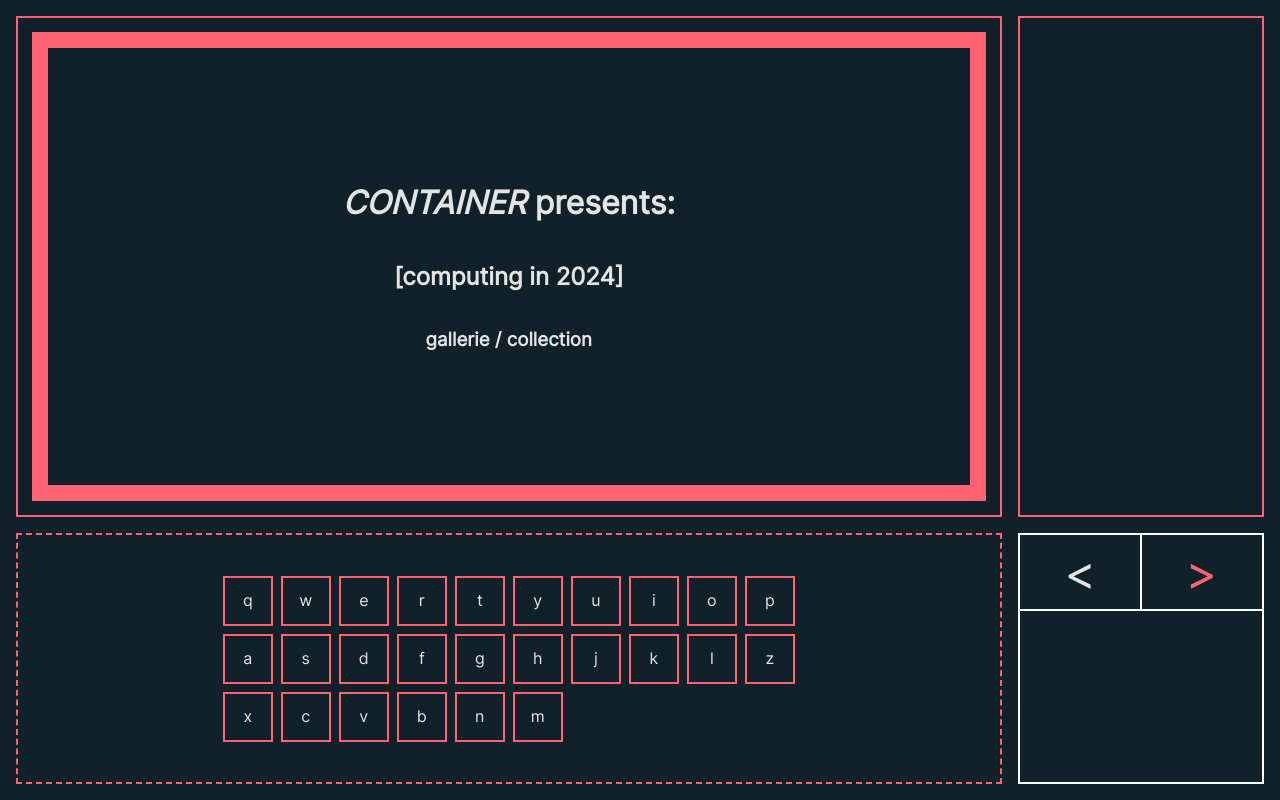
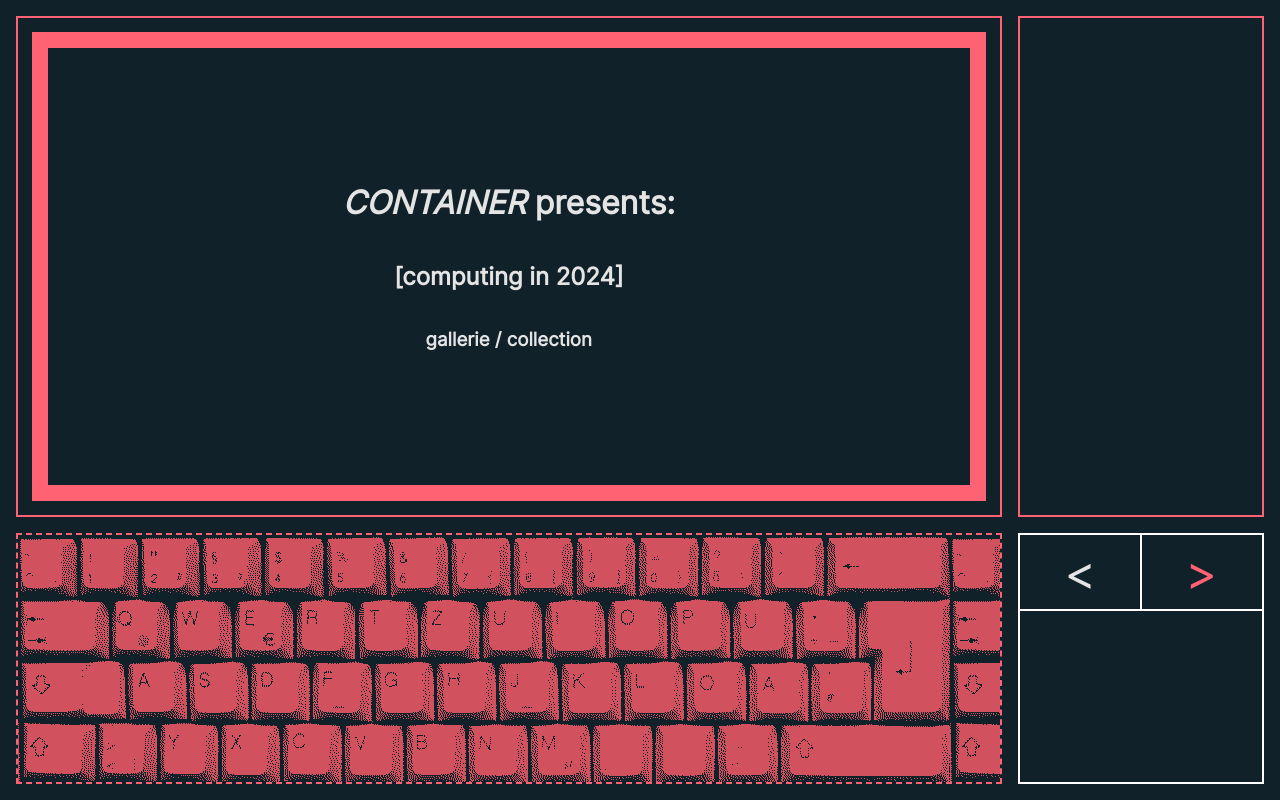
Before and after one commit to kate-bagenzo/container-mag, a Vue app: page / in a window 1280 px wide. Built offline with nearby package versions, Linux system fonts and the light colour scheme.

Commit message:
new keyboard image

```diff
--- a/src/assets/base.scss
+++ b/src/assets/base.scss
@@ -23,7 +23,12 @@
   to {opacity: 0%;}
 }
 
-@keyframes slideFromBottom {
+@keyframes slideFromWidth {
   from {width: 0%;}
   to {width: 100%;}
 }
+
+@keyframes slideFromHeight {
+  from {height: 0%;}
+  to {height: 100%;}
+}
--- a/src/components/GalleryInfos.vue
+++ b/src/components/GalleryInfos.vue
@@ -9,7 +9,6 @@ const keyboard = 'qwertyuiopasdfghjklzxcvbnm';
         <section id="info" :class="{flowers: galleryState.position}">
             <Transition mode="out-in">
                 <span v-if="galleryState.position == 0" class="keyboard" >
-                    <span class="keys" v-for="key in keyboard">{{  key }}</span>
                 </span>
                 <p v-else-if="galleryState.position == 1">flowers flowers flowers</p>
             </Transition>
@@ -36,17 +35,15 @@ const keyboard = 'qwertyuiopasdfghjklzxcvbnm';
         justify-content: center;
         overflow: hidden;
         gap: 0.5rem;
-        padding: 2rem;
-        animation-name: slideFromBottom;
+        animation-name: slideFromHeight;
         animation-duration: 1s;
         transition: all 2s ease-out;
 
 
         .keyboard {
-            display: grid;
-            grid-template-columns: repeat(10, 1fr);
-            grid-template-rows: repeat(3, 1fr);
-            gap: 0.5rem;
+            width: 100%;
+            height: 100%;
+            background-image: url('../assets/img/keyboard.png');
         }
 
         .keys {
@@ -60,7 +57,7 @@ const keyboard = 'qwertyuiopasdfghjklzxcvbnm';
         }
     }
     .flowers {
-        border: 2px solid $flower-green;
+        border: 2px dashed $flower-green;
         background-color: $flower-gray;
         p {
             color: $flower-blue;
```
Also changed, not shown: src/assets/img/keyboard.png.
